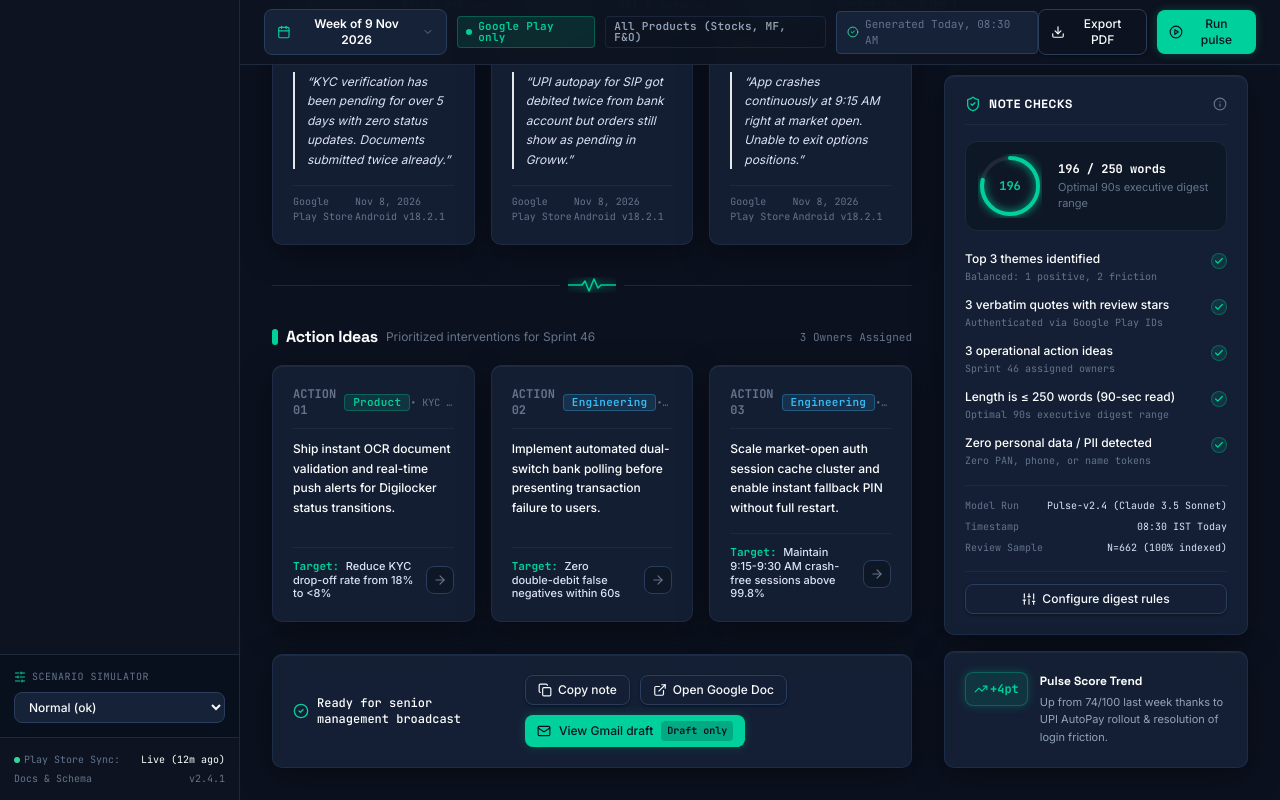
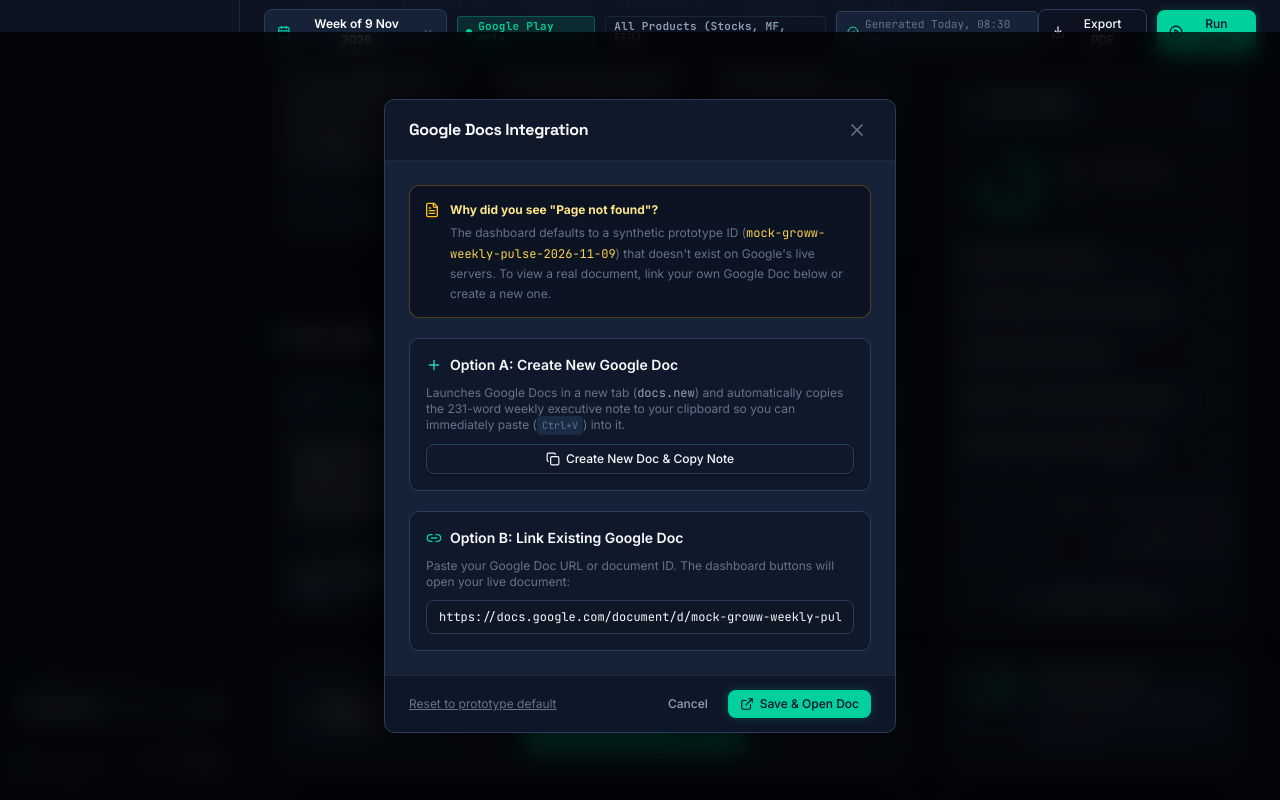
Before and after one commit to Saurabh682/groww-weekly-review-pulse, a React (Vite) app in the folder frontend/: page / in a window 1280 px wide. Both pictures are taken after a click on the button "Open Google Doc". Shown: the part 908-1708 px from the top of the page. Built offline with nearby package versions, Linux system fonts and the light colour scheme.

Commit message:
fix(docs): add interactive GoogleDocModal preventing 404 on mock doc ID

```diff
--- /dev/null
+++ b/frontend/src/components/GoogleDocModal.tsx
@@ -0,0 +1,164 @@
+import React, { useState, useEffect } from 'react';
+import { ExternalLink, Copy, Check, FileText, Plus, Link2 } from 'lucide-react';
+import { Modal } from './Modal';
+import { Button } from './Button';
+
+interface GoogleDocModalProps {
+  isOpen: boolean;
+  onClose: () => void;
+  noteMarkdown?: string;
+}
+
+export const STORAGE_KEY_DOC_URL = 'groww_pulse_google_doc_url';
+export const DEFAULT_MOCK_DOC_URL = 'https://docs.google.com/document/d/mock-groww-weekly-pulse-2026-11-09/edit';
+
+export function getSavedDocUrl(): string {
+  try {
+    return localStorage.getItem(STORAGE_KEY_DOC_URL) || DEFAULT_MOCK_DOC_URL;
+  } catch {
+    return DEFAULT_MOCK_DOC_URL;
+  }
+}
+
+export function isMockDocUrl(url: string): boolean {
+  return url.includes('mock-groww-weekly-pulse');
+}
+
+export const GoogleDocModal: React.FC<GoogleDocModalProps> = ({
+  isOpen,
+  onClose,
+  noteMarkdown = '',
+}) => {
+  const [docUrl, setDocUrl] = useState<string>('');
+  const [copied, setCopied] = useState(false);
+
+  useEffect(() => {
+    if (isOpen) {
+      setDocUrl(getSavedDocUrl());
+    }
+  }, [isOpen]);
+
+  const handleCreateNewDoc = () => {
+    if (noteMarkdown) {
+      navigator.clipboard.writeText(noteMarkdown);
+      setCopied(true);
+      setTimeout(() => setCopied(false), 3000);
+    }
+    window.open('https://docs.new', '_blank');
+  };
+
+  const handleSaveAndOpen = () => {
+    let finalUrl = docUrl.trim();
+    if (!finalUrl) {
+      finalUrl = DEFAULT_MOCK_DOC_URL;
+    }
+    // If user just entered an ID like 1abc... convert to full Google Doc URL
+    if (!finalUrl.startsWith('http://') && !finalUrl.startsWith('https://')) {
+      finalUrl = `https://docs.google.com/document/d/${finalUrl}/edit`;
+    }
+
+    try {
+      localStorage.setItem(STORAGE_KEY_DOC_URL, finalUrl);
+      setDocUrl(finalUrl);
+    } catch {
+      // ignore localStorage error
+    }
+
+    window.open(finalUrl, '_blank');
+    onClose();
+  };
+
+  const handleResetToDefault = () => {
+    localStorage.removeItem(STORAGE_KEY_DOC_URL);
+    setDocUrl(DEFAULT_MOCK_DOC_URL);
+  };
+
+  return (
+    <Modal
+      isOpen={isOpen}
+      onClose={onClose}
+      title="Google Docs Integration"
+      maxWidth="lg"
+      footer={
+        <div className="flex items-center justify-between w-full">
+          <button
+            type="button"
+            onClick={handleResetToDefault}
+            className="text-xs text-text-muted hover:text-text-primary transition-colors underline"
+          >
+            Reset to prototype default
+          </button>
+          <div className="flex items-center gap-2">
+            <Button variant="ghost" size="sm" onClick={onClose}>
+              Cancel
+            </Button>
+            <Button
+              variant="primary"
+              size="sm"
+              icon={<ExternalLink className="w-3.5 h-3.5" />}
+              onClick={handleSaveAndOpen}
+            >
+              Save & Open Doc
+            </Button>
+          </div>
+        </div>
+      }
+    >
+      <div className="space-y-5 text-sm">
+        {/* Notice Banner */}
+        <div className="p-3.5 rounded-card bg-[#0b111e]/80 border border-amber-500/30 text-amber-200 text-xs leading-relaxed flex items-start gap-2.5">
+          <FileText className="w-4 h-4 text-amber-400 shrink-0 mt-0.5" />
+          <div>
+            <strong>Why did you see "Page not found"?</strong>
+            <p className="text-text-muted mt-1">
+              The dashboard defaults to a synthetic prototype ID (<code className="text-amber-300">mock-groww-weekly-pulse-2026-11-09</code>) that doesn't exist on Google's live servers. To view a real document, link your own Google Doc below or create a new one.
+            </p>
+          </div>
+        </div>
+
+        {/* Action 1: Create New Doc with Note Pre-copied */}
+        <div className="p-4 rounded-card bg-[#0b111e]/50 border border-border-subtle space-y-2.5">
+          <div className="flex items-center justify-between">
+            <span className="font-semibold text-text-primary flex items-center gap-2">
+              <Plus className="w-4 h-4 text-teal-400" /> Option A: Create New Google Doc
+            </span>
+            {copied && (
+              <span className="text-xs text-teal-400 flex items-center gap-1">
+                <Check className="w-3.5 h-3.5" /> Note copied to clipboard!
+              </span>
+            )}
+          </div>
+          <p className="text-xs text-text-muted">
+            Launches Google Docs in a new tab (<code className="text-text-secondary">docs.new</code>) and automatically copies the 231-word weekly executive note to your clipboard so you can immediately paste (<kbd className="px-1 py-0.5 rounded bg-surface-elevated border border-border text-[10px]">Ctrl+V</kbd>) into it.
+          </p>
+          <Button
+            variant="secondary"
+            size="sm"
+            icon={<Copy className="w-3.5 h-3.5" />}
+            onClick={handleCreateNewDoc}
+            className="w-full justify-center"
+          >
+            Create New Doc & Copy Note
+          </Button>
+        </div>
+
+        {/* Action 2: Link Live Doc URL */}
+        <div className="p-4 rounded-card bg-[#0b111e]/50 border border-border-subtle space-y-2.5">
+          <span className="font-semibold text-text-primary flex items-center gap-2">
+            <Link2 className="w-4 h-4 text-primary" /> Option B: Link Existing Google Doc
+          </span>
+          <p className="text-xs text-text-muted">
+            Paste your Google Doc URL or document ID. The dashboard buttons will open your live document:
+          </p>
+          <input
+            type="text"
+            value={docUrl}
+            onChange={(e) => setDocUrl(e.target.value)}
+            placeholder="https://docs.google.com/document/d/YOUR_DOC_ID/edit"
+            className="w-full px-3 py-2 rounded-lg bg-[#0e1726] border border-[#2a3d5d] text-text-primary text-xs font-mono focus:outline-none focus:border-teal-400 transition-colors"
+          />
+        </div>
+      </div>
+    </Modal>
+  );
+};
--- a/frontend/src/features/pulse/WeeklyPulsePage.tsx
+++ b/frontend/src/features/pulse/WeeklyPulsePage.tsx
@@ -14,6 +14,7 @@ import { Skeleton } from '../../components/Skeleton';
 import { EmptyState } from '../../components/EmptyState';
 import { ErrorState } from '../../components/ErrorState';
 import { Toast } from '../../components/Toast';
+import { GoogleDocModal, getSavedDocUrl, isMockDocUrl } from '../../components/GoogleDocModal';
 import {
   Copy,
   ExternalLink,
@@ -33,6 +34,16 @@ export const WeeklyPulsePage: React.FC = () => {
   const [error, setError] = useState<string | null>(null);
   const [toastMessage, setToastMessage] = useState<string | null>(null);
   const [scrollProgress, setScrollProgress] = useState(0);
+  const [docModalOpen, setDocModalOpen] = useState(false);
+
+  const handleOpenGoogleDoc = () => {
+    const url = getSavedDocUrl();
+    if (isMockDocUrl(url)) {
+      setDocModalOpen(true);
+    } else {
+      window.open(url, '_blank');
+    }
+  };
 
   const loadData = async () => {
     setLoading(true);
@@ -358,12 +369,7 @@ ${note.actions.map((a, i) => `${i + 1}. [${a.owner}] ${a.text} (Target: ${a.succ
                 variant="secondary"
                 size="sm"
                 icon={<ExternalLink className="w-3.5 h-3.5" />}
-                onClick={() =>
-                  window.open(
-                    'https://docs.google.com/document/d/mock-groww-weekly-pulse-2026-11-09',
-                    '_blank'
-                  )
-                }
+                onClick={handleOpenGoogleDoc}
                 className="flex-1 sm:flex-initial text-xs"
               >
                 Open Google Doc
@@ -399,6 +405,28 @@ ${note.actions.map((a, i) => `${i + 1}. [${a.owner}] ${a.text} (Target: ${a.succ
       {toastMessage && (
         <Toast message={toastMessage} onClose={() => setToastMessage(null)} />
       )}
+
+      {/* Google Doc Connect & View Modal */}
+      <GoogleDocModal
+        isOpen={docModalOpen}
+        onClose={() => setDocModalOpen(false)}
+        noteMarkdown={note ? `
+# Groww Weekly Review Pulse
+**Window:** ${note.windowStart} to ${note.windowEnd} | **Reviews Analyzed:** ${note.totalReviews} | **Avg Rating:** ${note.avgRating}★
+
+## Pulse Score
+${note.pulseScore} / 100 — ${note.moodLabel}
+
+## Top 3 Themes
+${note.topThemes.map((t, i) => `${i + 1}. **${t.label}** (${t.sharePct}% share, ${t.avgRating}★): ${t.summary}`).join('\n')}
+
+## Voice of the Users (Verbatim Quotes)
+${note.quotes.map(q => `- "${q.text}" (${q.rating}★)`).join('\n')}
+
+## Operational Action Ideas
+${note.actions.map((a, i) => `${i + 1}. [${a.owner}] ${a.text} (Target: ${a.successSignal})`).join('\n')}
+        `.trim() : ''}
+      />
     </div>
   );
 };
--- a/frontend/src/features/run/RunPublishPage.tsx
+++ b/frontend/src/features/run/RunPublishPage.tsx
@@ -9,6 +9,7 @@ import { Chip } from '../../components/Chip';
 import { Badge } from '../../components/Badge';
 import { Button } from '../../components/Button';
 import { Skeleton } from '../../components/Skeleton';
+import { GoogleDocModal, getSavedDocUrl, isMockDocUrl } from '../../components/GoogleDocModal';
 import {
   Play,
   RotateCcw,
@@ -33,6 +34,16 @@ export const RunPublishPage: React.FC = () => {
   const [isRunningSim, setIsRunningSim] = useState(false);
   const [isLogsOpen, setIsLogsOpen] = useState(false);
   const [selectedStage, setSelectedStage] = useState<PipelineStage | null>(null);
+  const [docModalOpen, setDocModalOpen] = useState(false);
+
+  const handleOpenGoogleDoc = () => {
+    const url = getSavedDocUrl();
+    if (isMockDocUrl(url)) {
+      setDocModalOpen(true);
+    } else {
+      window.open(url, '_blank');
+    }
+  };
 
   const loadRun = async () => {
     setLoading(true);
@@ -399,12 +410,7 @@ export const RunPublishPage: React.FC = () => {
             size="sm"
             disabled={isFailed}
             icon={<ExternalLink className="w-3.5 h-3.5" />}
-            onClick={() =>
-              window.open(
-                'https://docs.google.com/document/d/mock-groww-weekly-pulse-2026-11-09',
-                '_blank'
-              )
-            }
+            onClick={handleOpenGoogleDoc}
             className="w-full justify-center"
           >
             Open Google Doc
@@ -585,6 +591,12 @@ export const RunPublishPage: React.FC = () => {
         stages={stages}
         error={runState?.error}
       />
+
+      {/* Google Doc Connect & View Modal */}
+      <GoogleDocModal
+        isOpen={docModalOpen}
+        onClose={() => setDocModalOpen(false)}
+      />
     </div>
   );
 };
```
